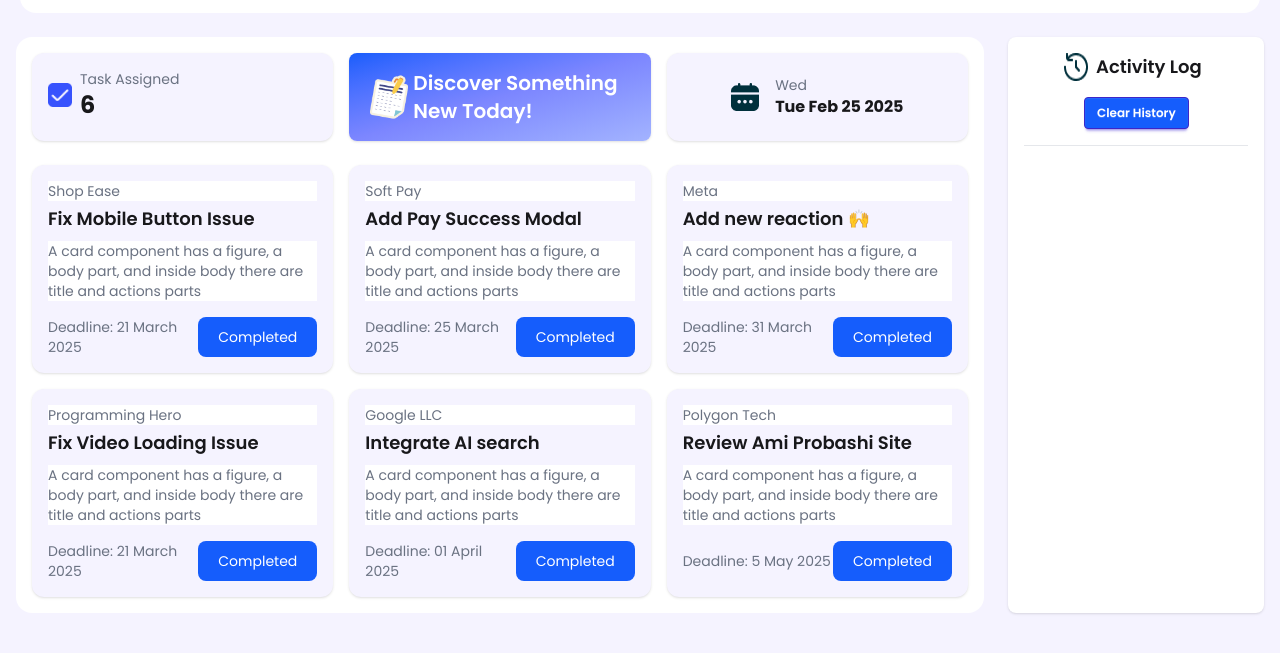
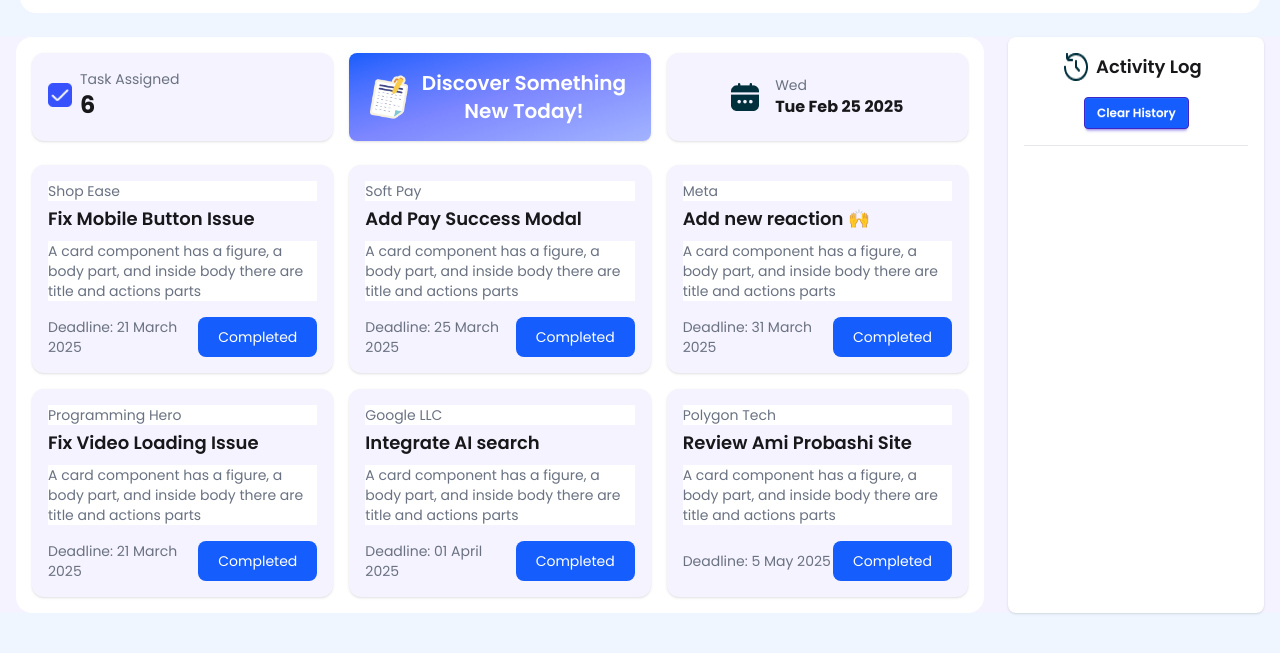
Before and after one commit to diya7703/Programming-hero_assignment-5, a plain HTML site: page index.html in a window 1280 px wide. Both pictures are taken after a click on the button 1216 px from the left and 44 px from the top of the page. Shown: the part 75-728 px from the top of the page. Drawn offline with nearby package versions, Linux system fonts and the light colour scheme.

Commit message:
updated files

```diff
--- a/index.html
+++ b/index.html
@@ -38,7 +38,7 @@
                    <img class="w-6 h-6" src="assets/checkbox.png">
                     <div id="completed-task-count" class="w-14 h-7 text-center justify-center text-stone-900 text-2xl font-bold ">23</div>
                 </div>
-                <button> <img src="assets/theme-btn.png"></img></button>
+                <button id="theme-btn"> <img src="assets/theme-btn.png"></button>
             </div>
         </div>
     </nav>
@@ -62,7 +62,7 @@
                     <div
                         class="flex bg-gradient-to-br from-blue-600 via-indigo-400 to-indigo-300 text-white p-4 rounded-lg shadow items-center justify-center text-xl font-semibold">
                         <img class="w-12 h-12" src="assets/board.png">
-                        <div class="">Discover Something New Today!</div>
+                        <button id="discover-btn" class="">Discover Something New Today!</button>
                     </div>
                     <div class="bg-violet-50 rounded-xl p-4  shadow flex items-center justify-center gap-4">
                         <img src="assets/calender.png">
@@ -167,7 +167,16 @@
             </div>
         </div>
     </div>
-<script src="dev.js"></script>
+<script src="script/dev.js"></script>
+<script src="script/theme.js"></script>
+
+<script>
+    document.getElementById('discover-btn').addEventListener('click',
+    function(event){
+        window.location.href="blogs.html"
+    }
+)
+</script>
 </body>
 
 </html>
--- /dev/null
+++ b/script/theme.js
@@ -0,0 +1,26 @@
+const themeBtn = document.getElementById("theme-btn");
+
+const colors = [
+  "bg-violet-50",
+  "bg-blue-50",
+  "bg-pink-50",
+  "bg-green-50",
+  "bg-yellow-50",
+  "bg-rose-50",
+  "bg-orange-50",
+  "bg-emerald-50",
+  "bg-sky-50",
+  "bg-lime-50"
+];
+
+let currentColorIndex = 0;
+
+themeBtn.addEventListener("click", function () {
+  const body = document.body;
+
+  body.classList.remove(colors[currentColorIndex]);
+
+  currentColorIndex = (currentColorIndex + 1) % colors.length;
+
+  body.classList.add(colors[currentColorIndex]);
+});
```
Also changed, not shown: blogs.html (+8 -1 lines), script/dev.js (renamed from dev.js).
